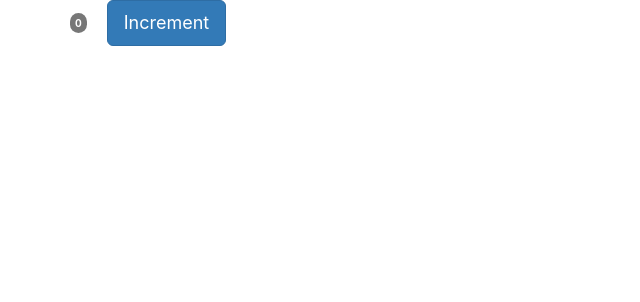
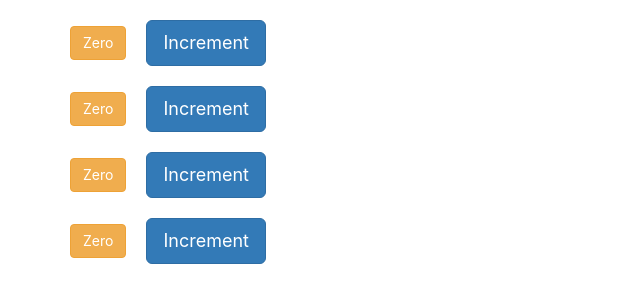
Before and after one commit to emmeiwhite/app-store-basic, a React (Create React App) app: page / in a window 1280 px wide. Shown: the top 302 px of the page, without its empty margins (0-640 px from the left). Built offline with nearby package versions, Linux system fonts and the light colour scheme.

Commit message:
Composing Components

```diff
--- a/src/App.css
+++ b/src/App.css
@@ -1,5 +1,13 @@
-.badge{
+.value{
   margin-right:2rem;
-  padding:0.5rem !important;
-  font-size:1rem !important;
 }
+
+/* Counter */
+.counter{
+  margin-top:2rem;
+}
+
+/* Counters */
+.counters{
+  margin-top:2rem;
+}
--- a/src/App.js
+++ b/src/App.js
@@ -1,13 +1,13 @@
 import React, { Component } from 'react';
 import './App.css';
 
-import Counter from './components/counter';
+import Counters from './components/counters';
 
 class App extends Component {
   render() {
     return (
       <div className="container">
-          <Counter/>
+          <Counters/>
       </div>
     );
   }
--- a/src/components/counter.js
+++ b/src/components/counter.js
@@ -7,7 +7,7 @@ class Counter extends Component {
 
     getbadgeClass = ()=>{
         // Conditional Rendering
-        let classes = 'badge badge-';
+        let classes = 'btn btn-';
         classes+= this.state.value===0?'warning':'danger';
         return classes;
     }
@@ -17,8 +17,8 @@ class Counter extends Component {
     }
     render() {
         return (
-            <div>
-                <span className={this.getbadgeClass()}>{this.state.value}</span>
+            <div className="counter">
+                <span className={this.getbadgeClass()+' value'}>{this.state.value===0?"Zero":this.state.value}</span>
                 <button className="btn btn-primary btn-lg" onClick={this.handleIncrement}>Increment</button>
             </div>
         );
--- a/src/components/counters.js
+++ b/src/components/counters.js
@@ -0,0 +1,25 @@
+import React, { Component } from 'react';
+import Counter from './counter';
+
+class Counters extends Component {
+    state = {
+        counters:[
+            {id:1,value:0},
+            {id:2,value:0},
+            {id:3,value:0},
+            {id:4,value:0},
+        ]
+     }
+    render() {
+        return (
+            <div className="counters">
+             {this.state.counters.map((counter)=>{
+                 return <Counter key={counter.id}/>
+             })}
+            </div>
+
+        );
+    }
+}
+
+export default Counters;
```
